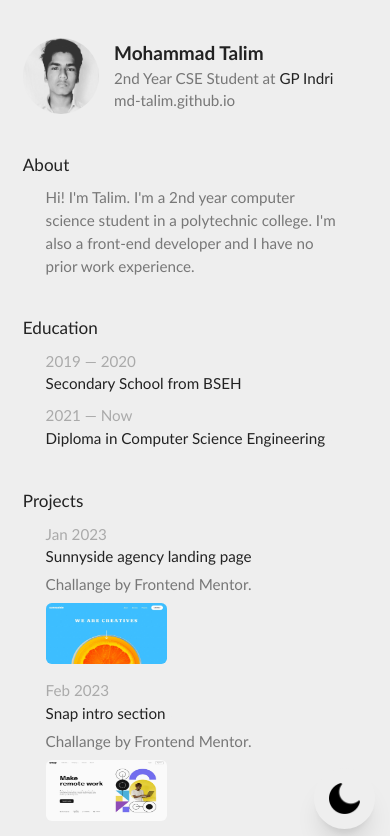
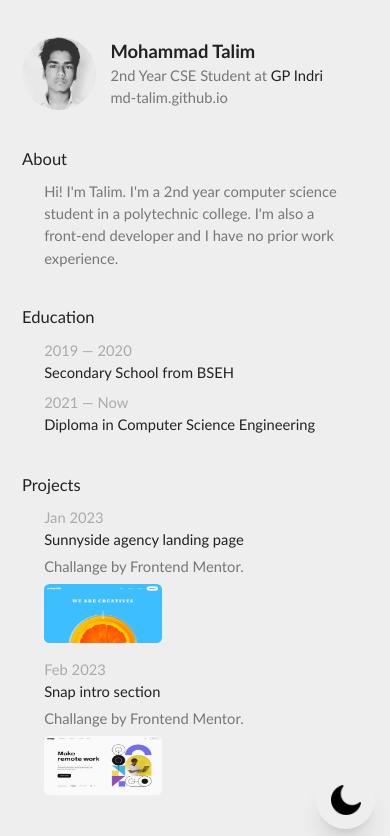
Before and after one commit to Md-Talim/resume, a React (Vite) app: page / in a window 390 px wide. Shown: the top 836 px of the page. Built offline with nearby package versions, Linux system fonts and the light colour scheme.

Commit message:
minor change to better look on mobile

```diff
--- a/src/index.css
+++ b/src/index.css
@@ -4,7 +4,7 @@
 
 @media (max-width: 640px) {
   html {
-    font-size: 95%;
+    font-size: 92%;
   }
 }
 
@@ -12,6 +12,14 @@ body {
   @apply bg-gray1;
   @apply dark:bg-primary;
   font-family: 'Calibri', sans-serif;
+}
+
+input,
+textarea,
+button,
+select,
+a {
+  -webkit-tap-highlight-color: transparent;
 }
 
 h2 {
```
